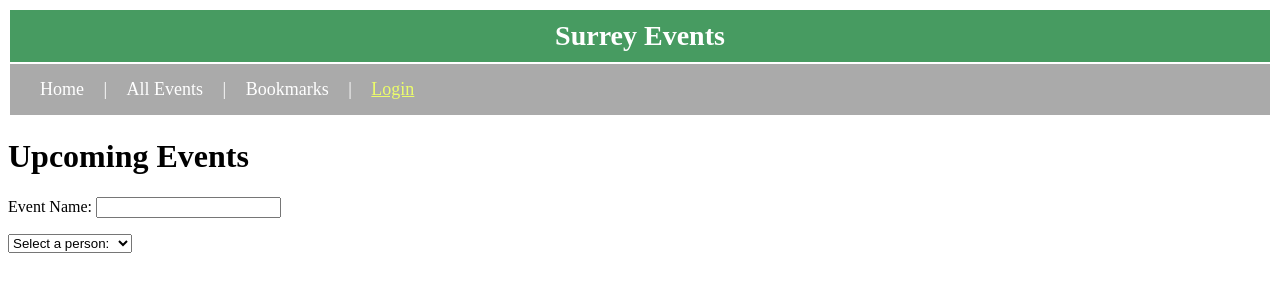
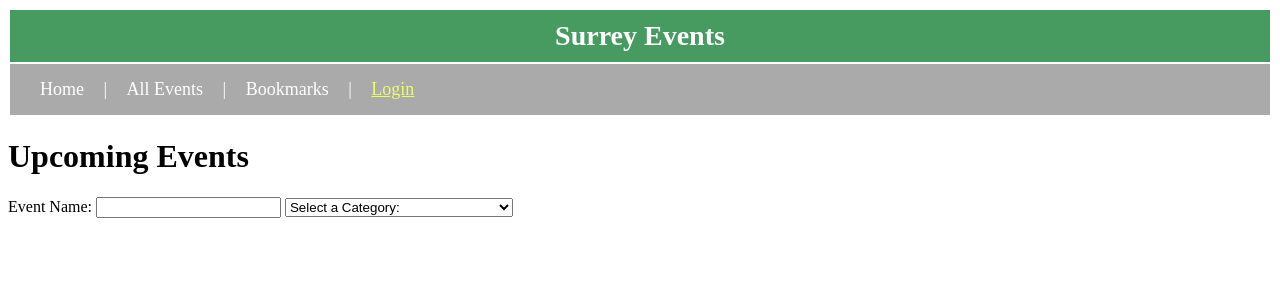
Before and after one commit to ArthurSogocio/SurreyEvents, a PHP site: page /showevents.php in a window 1280 px wide. Shown: the top 300 px of the page. Run offline with PHP 8.4, Linux system fonts and the light colour scheme; data comes from the database, SQL or seed files in the repository.

Commit message:
Ajax Edits
-added name and category field for showevents.php
-work on applying these fields to a filter afterwards

```diff
--- a/showevents.php
+++ b/showevents.php
@@ -8,9 +8,9 @@ if (isset($_SERVER["HTTPS"])) {
 //Initializing connection to MySQL database. Includes credentials and creates database connection in db_connection.php, all outside of root document. Also contains the session_start().
 require_once("includes/db_connection.php");
 
-//Query to populate the list of events based on recency: will only select upcoming events within a month's time.
-$query = "SELECT event_id, event_title, start_date, DATEDIFF(start_date, CURDATE()) AS days_left FROM events WHERE start_date >= CURDATE() ORDER BY start_date LIMIT 5";
-$result = db_select($query);
+//query to select categories from dropdown
+$catquery = "SELECT id, name FROM categories";
+$catresult = db_select($catquery);
 
 //If no one is logged in, clear the callback URL.
 //This is because if they open showevents.php after getting a callback URL from trying to access their watchlist, they are not concerned with getting immediately redirected to the watchlist if they choose to log in normally after.
@@ -23,12 +23,17 @@ if (!isset($_SESSION['valid_user'])) {
         <title>Surrey Events</title>
         <link rel="stylesheet" type="text/css" href="css/style.css">
         <script>
-            //Ajax File to apply user filters to the table query
-            function showUser(str) {
-                if (str == "") {
-                    document.getElementById("filterresults").innerHTML = "";
-                    return;
-                } else {
+            //initialize category; start at 0 or "" means select all
+            name = "";
+            category = 0;
+
+            //Ajax File to apply user filters to the table query - select = select changer, change = change applied to query;
+            function updateTable(select, change) {
+                if (select == 'name') {
+                    name = change;
+                } else if (select == 'category') {
+                    category = change;
+                }
                 if (window.XMLHttpRequest) {
                     // code for IE7+, Firefox, Chrome, Opera, Safari
                     xmlhttp = new XMLHttpRequest();
@@ -41,9 +46,9 @@ if (!isset($_SESSION['valid_user'])) {
                         document.getElementById("filterresults").innerHTML = this.responseText;
                     }
                 };
-                    xmlhttp.open("GET", "js/filterresults.php?q=" + str, true);
-                    xmlhttp.send();
-                }
+                xmlhttp.open("POST", "js/filterresults.asp", true);
+                xmlhttp.setRequestHeader("Content-type", "application/x-www-form-urlencoded");
+                xmlhttp.send("name="+ name + "&category=" + category);
             }
         </script>
     </head>
@@ -54,14 +59,18 @@ if (!isset($_SESSION['valid_user'])) {
         ?>
         <h1>Upcoming Events</h1>
         <form>
-            Event Name: <input type="text" onkeyup="showHint(this.value)">
-        </form>
-        <select name="users" onchange="showUser(this.value)">
-            <option value="">Select a person:</option>
-            <option value="1">Peter Griffin</option>
-            <option value="2">Lois Griffin</option>
-            <option value="3">Joseph Swanson</option>
-            <option value="4">Glenn Quagmire</option>
+            Event Name: <input type="text" onkeyup="updateTable('name', this.value)">
+            <select name="users" onchange="updateTable('category', this.value)">
+                <option value="">Select a Category:</option>
+                <?php
+                while ($catrow = mysqli_fetch_assoc($catresult)) {
+                    $catid = $catrow['id'];
+                    $catname = $catrow['name'];
+                    ?>
+                    <option value="<?= $catid ?>"><?= $catname ?></option>
+                    <?php
+                }
+                ?>
             </select>
         </form>
         <div id="filterresults">
```
Also changed, not shown: js/filterresults.php (+10 -0 lines). Lines whose indentation alone changed are shown as unchanged.
